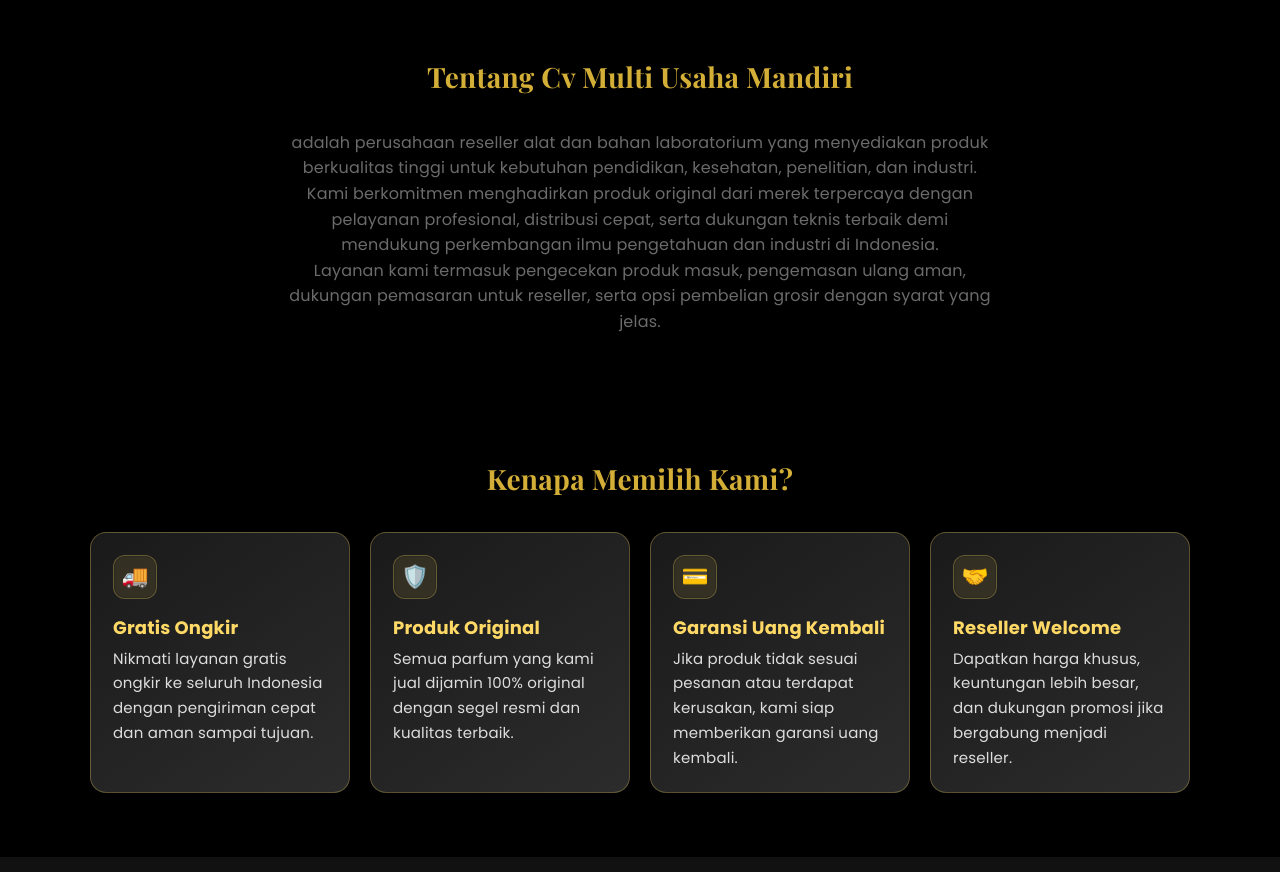
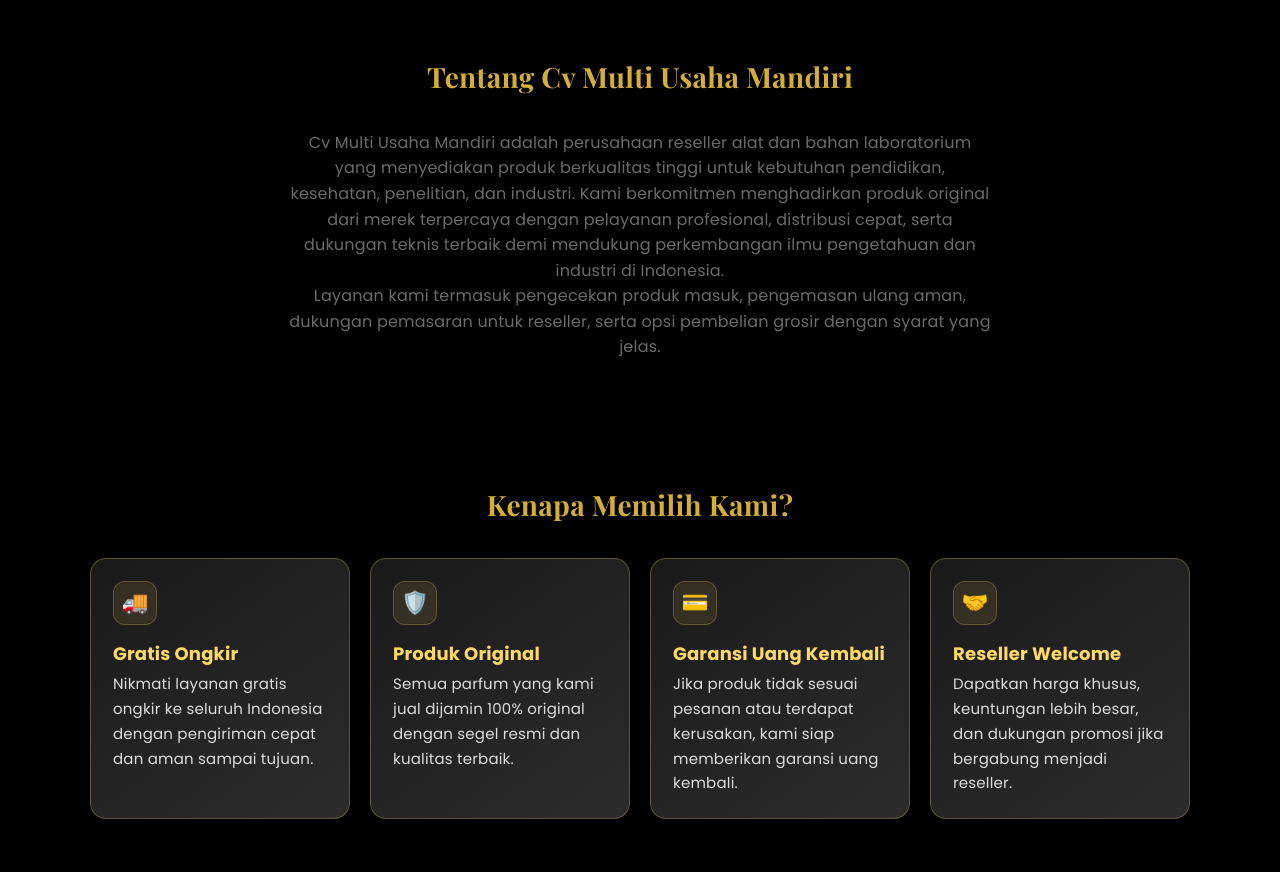
Before and after one commit to cvmulti/Order, a plain HTML site: page index.html in a window 1280 px wide. Shown: the part 1020-1892 px from the top of the page. Drawn offline with nearby package versions, Linux system fonts and the light colour scheme.

Commit message:
index.html

```diff
--- a/index.html
+++ b/index.html
@@ -639,7 +639,7 @@ It's recommended to generate optimized WebP files and serve them with proper cac
 <section class="section" id="about-us">
 <div class="container text-center fade-in">
 <h2 class="section-title">Tentang Cv Multi Usaha Mandiri</h2>
-<p class="muted about-brief">adalah perusahaan reseller alat dan bahan laboratorium yang menyediakan produk berkualitas tinggi untuk kebutuhan pendidikan, kesehatan, penelitian, dan industri. Kami berkomitmen menghadirkan produk original dari merek terpercaya dengan pelayanan profesional, distribusi cepat, serta dukungan teknis terbaik demi mendukung perkembangan ilmu pengetahuan dan industri di Indonesia.</p>
+<p class="muted about-brief">Cv Multi Usaha Mandiri adalah perusahaan reseller alat dan bahan laboratorium yang menyediakan produk berkualitas tinggi untuk kebutuhan pendidikan, kesehatan, penelitian, dan industri. Kami berkomitmen menghadirkan produk original dari merek terpercaya dengan pelayanan profesional, distribusi cepat, serta dukungan teknis terbaik demi mendukung perkembangan ilmu pengetahuan dan industri di Indonesia.</p>
 <p class="muted about-brief">Layanan kami termasuk pengecekan produk masuk, pengemasan ulang aman, dukungan pemasaran untuk reseller, serta opsi pembelian grosir dengan syarat yang jelas.</p>
 </div>
 </section>
```
